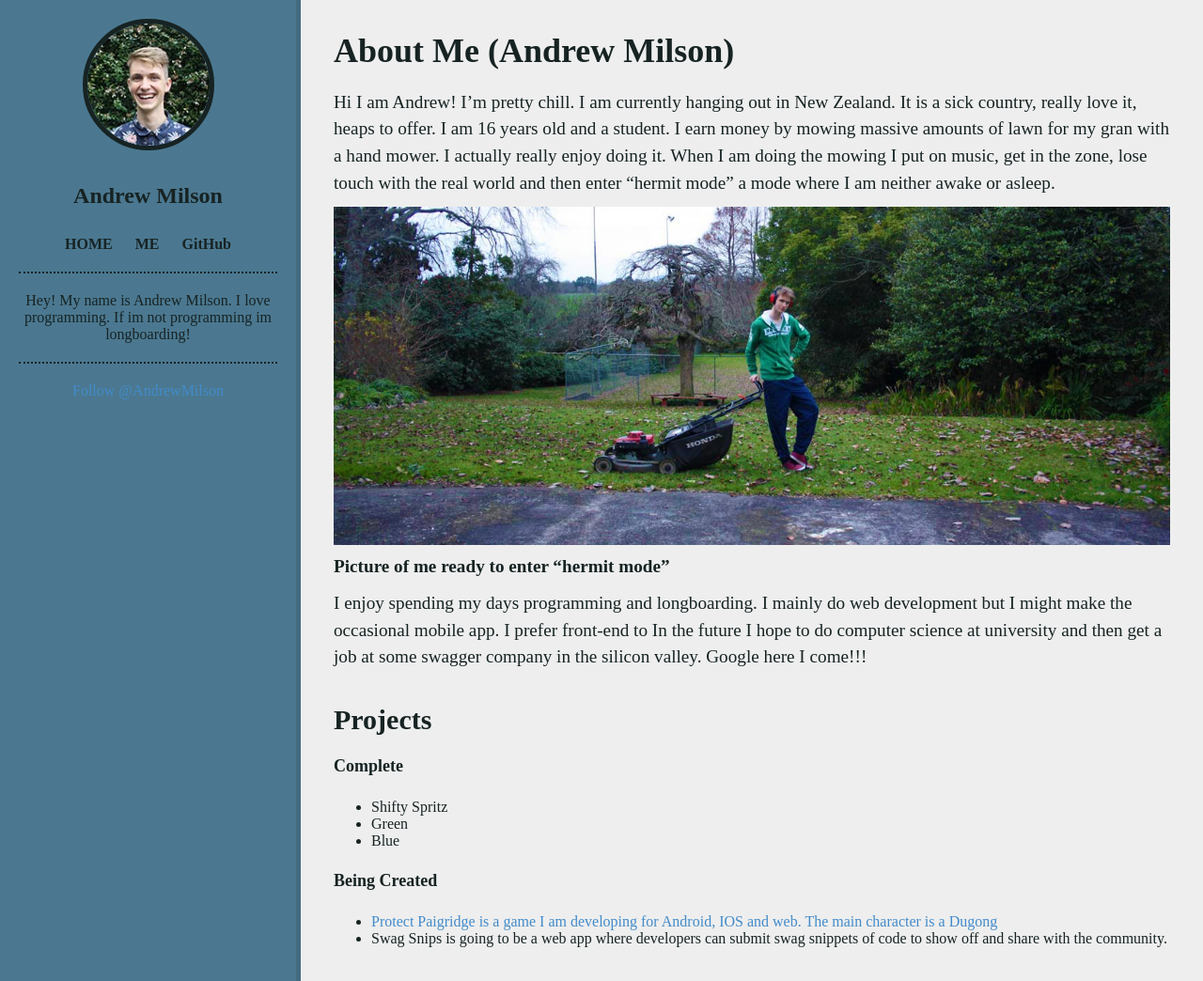
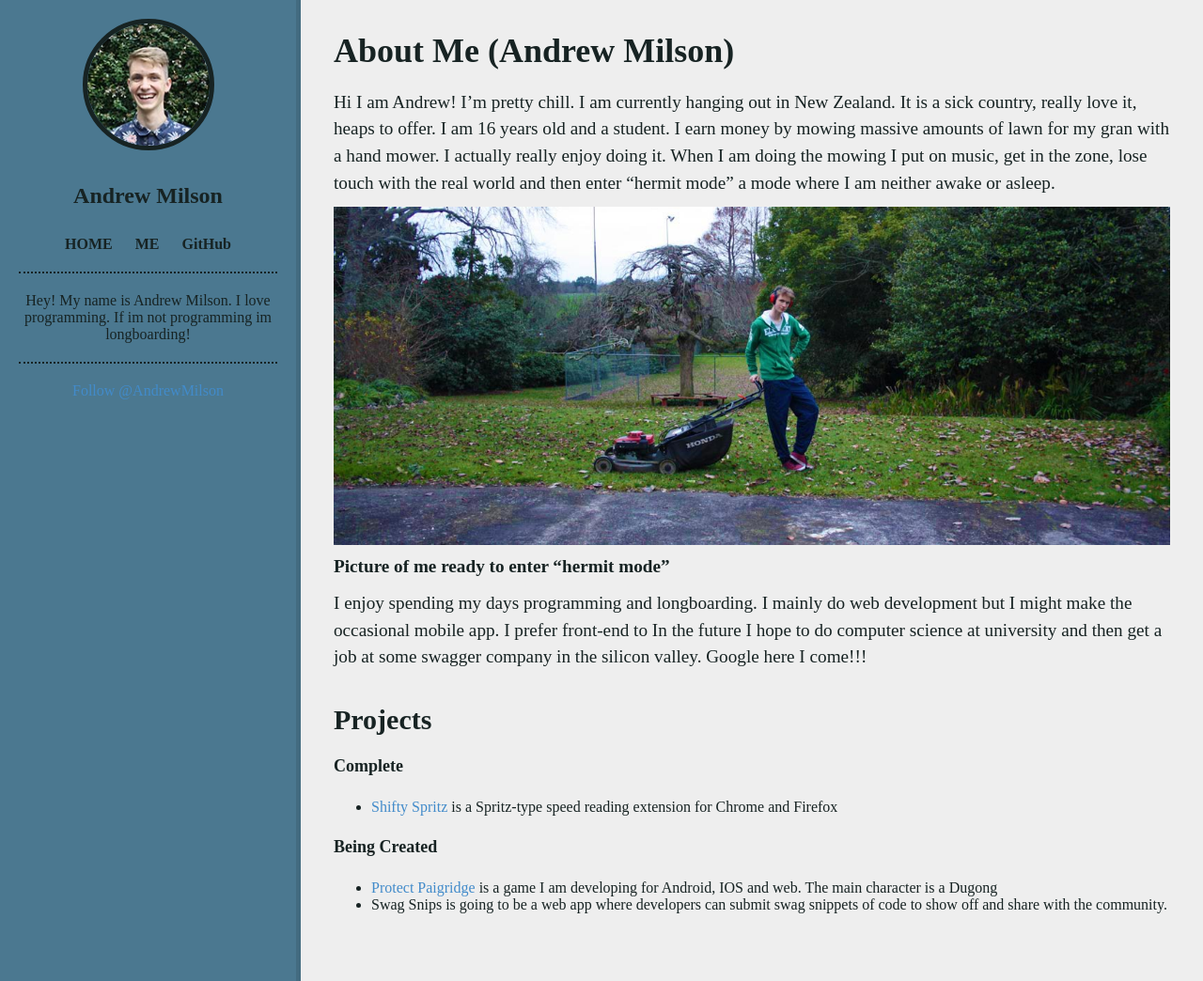
Before and after one commit to andrewmilson/andrewmilson.github.io, a Jekyll site: the page built from about.md, in a window 1280 px wide and 1044 px high. Shown: the whole window at 94% size. Built offline with Jekyll 4.4.1, drawn with Linux system fonts in a browser that asks for light colours; comment, search, counter and statistics services are not loaded.

Commit message:
updated about page

```diff
--- a/about.md
+++ b/about.md
@@ -14,10 +14,8 @@ I enjoy spending my days programming and longboarding. I mainly do web developme
 ## Projects ##
 
 #### Complete ####
-+ Shifty Spritz
-+ Green
-+ Blue
++ <a href="http://andrewmilson.com/shifty-spritz/" target="_blank">Shifty Spritz</a> is a Spritz-type speed reading extension for Chrome and Firefox
 
 #### Being Created ####
-+ <a href="http://andrewmilson.com/Protect-Paigridge/" target="_blank">Protect Paigridge is a game I am developing for Android, IOS and web. The main character is a Dugong
++ <a href="http://andrewmilson.com/Protect-Paigridge/" target="_blank">Protect Paigridge</a> is a game I am developing for Android, IOS and web. The main character is a Dugong
 + Swag Snips is going to be a web app where developers can submit swag snippets of code to show off and share with the community.
```
